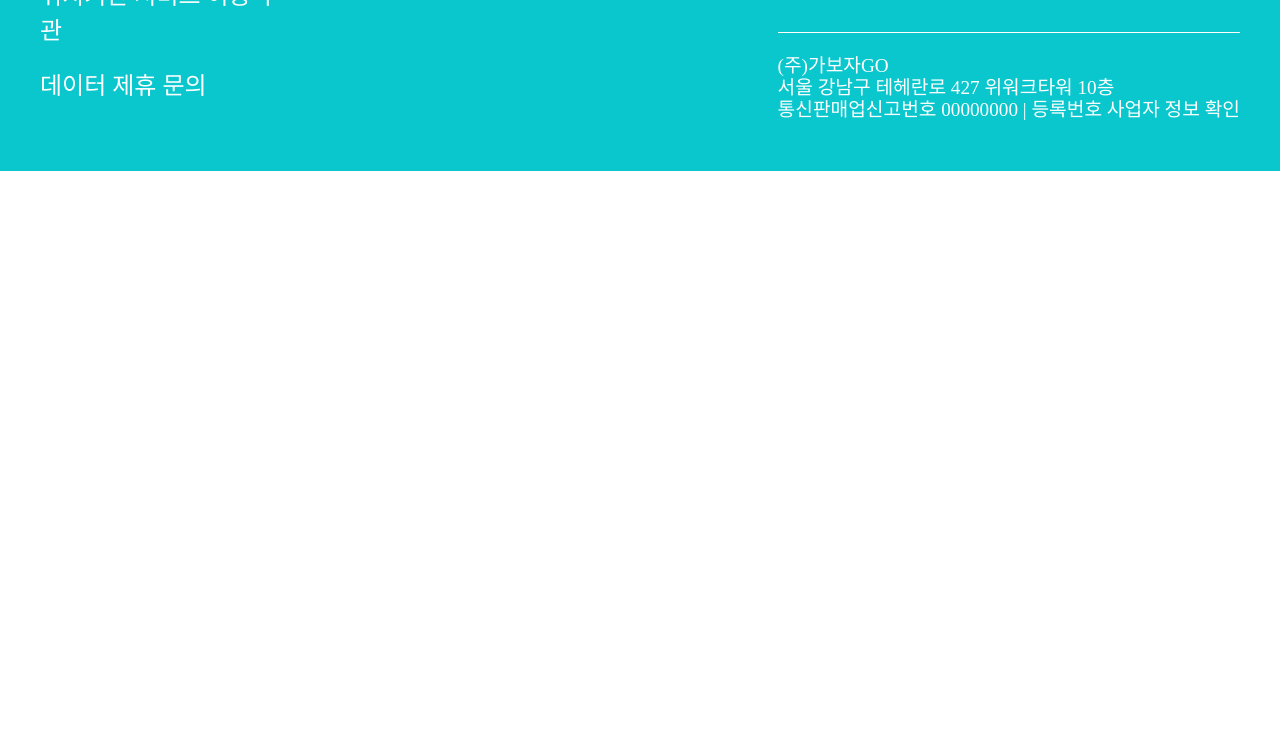
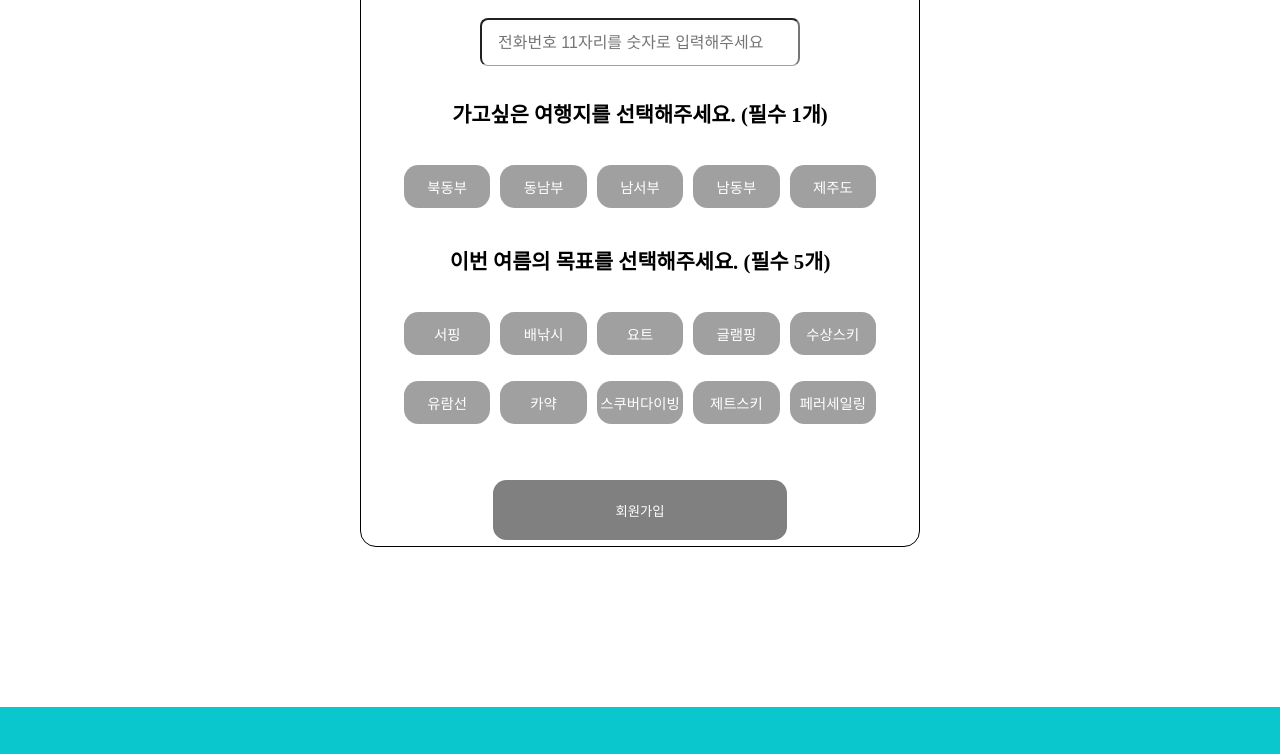
Before and after one commit to wecode-bootcamp-korea/47-2nd-gabozaGo-frontend, a React app: page /signup in a window 1280 px wide. Shown: the part 312-1066 px from the top of the page. Before the commit the page ends 800 px from the top, so only its background shows below. Built offline with nearby package versions, Linux system fonts and the light colour scheme; no server answers.

Commit message:
ADD: 카카오로그인 및 추가정보회원가입 통신완료

```diff
--- /dev/null
+++ b/public/data/location.json
@@ -0,0 +1,9 @@
+{
+  "location": [
+    { "id": 1, "name": "북동부" },
+    { "id": 2, "name": "동남부" },
+    { "id": 3, "name": "남서부" },
+    { "id": 4, "name": "남동부" },
+    { "id": 5, "name": "제주도" }
+  ]
+}
--- /dev/null
+++ b/public/data/tags.json
@@ -0,0 +1,14 @@
+{
+  "tags": [
+    { "id": 1, "name": "서핑" },
+    { "id": 2, "name": "배낚시" },
+    { "id": 3, "name": "요트" },
+    { "id": 4, "name": "글램핑" },
+    { "id": 5, "name": "수상스키" },
+    { "id": 6, "name": "유람선" },
+    { "id": 7, "name": "카약" },
+    { "id": 8, "name": "스쿠버다이빙" },
+    { "id": 9, "name": "제트스키" },
+    { "id": 10, "name": "페러세일링" }
+  ]
+}
--- a/public/index.html
+++ b/public/index.html
@@ -2,9 +2,7 @@
 <html lang="en">
   <head>
     <meta charset="utf-8" />
-    <meta name="viewport" content="width=device-width, initial-scale=1" />
-    <meta name="theme-color" content="#000000" />
-    <title>customHook references</title>
+    <title>가보자Go</title>
   </head>
   <body>
     <div id="root"></div>
--- a/src/Router.js
+++ b/src/Router.js
@@ -3,6 +3,9 @@ import { BrowserRouter, Routes, Route } from 'react-router-dom';
 import Main from './pages/Main/Main';
 import Footer from './components/Footer/Footer';
 import Nav from './components/Nav/Nav';
+import Login from './pages/Login/Login';
+import Oauth from './pages/Login/Oauth';
+import Signup from './pages/Login/Signup';
 
 const Router = () => {
   return (
@@ -10,6 +13,9 @@ const Router = () => {
       <Nav />
       <Routes>
         <Route path="/" element={<Main />} />
+        <Route path="/login" element={<Login />} />
+        <Route path="/oauth" element={<Oauth />} />
+        <Route path="/signup" element={<Signup />} />
       </Routes>
       <Footer />
     </BrowserRouter>
--- a/src/components/Nav/Nav.js
+++ b/src/components/Nav/Nav.js
@@ -25,7 +25,7 @@ const Nav = () => {
             value={searchText}
             onChange={handlnput}
           />
-          <Link to="/users/signin">
+          <Link to="/login">
             <LoginBtn>로그인</LoginBtn>
           </Link>
         </NavList>
--- /dev/null
+++ b/src/pages/Login/Login.js
@@ -0,0 +1,72 @@
+/*global Kakao*/
+import styled from 'styled-components';
+import variables from '../../styles/variables';
+import { Link } from 'react-router-dom';
+
+export const REST_API_KEY = process.env.REACT_APP_REST_API_KEY;
+export const REDIRECT_URI = process.env.REACT_APP_REDIRECT_URI;
+
+console.log(REST_API_KEY);
+console.log(REDIRECT_URI);
+
+export const KAKAO_AUTH_URI = `https://kauth.kakao.com/oauth/authorize?response_type=code&client_id=${REST_API_KEY}&redirect_uri=${REDIRECT_URI}`;
+
+const handleLogin = () => {
+  window.location.href = KAKAO_AUTH_URI;
+};
+
+const Login = () => {
+  return (
+    <LoginBody>
+      <LoginForm>
+        <Logo>가보자GO</Logo>
+        {/* <Link to={KAKAO_AUTH_URI}> */}
+        <KakaoLoginBtn
+          alt="kakaologin"
+          src="images/kakaologin.png"
+          onClick={handleLogin}
+        />
+        {/* </Link> */}
+        <Link to="/">
+          <ToMain>메인으로</ToMain>
+        </Link>
+      </LoginForm>
+    </LoginBody>
+  );
+};
+
+export default Login;
+
+const LoginBody = styled.div`
+  display: flex;
+  width: 100vw;
+  height: 100vh;
+`;
+
+const LoginForm = styled.div`
+  border: 1px solid black;
+  border-radius: 0.5em;
+  padding: 2em;
+  width: 25em;
+  height: 25em;
+  ${variables.flex}
+  flex-direction: column;
+  justify-content: space-around;
+  gap: 20px;
+  margin: auto;
+`;
+
+const Logo = styled.div`
+  font-size: 2.5em;
+  font-weight: 900;
+  padding-bottom: 1em;
+  color: black;
+`;
+
+const KakaoLoginBtn = styled.img`
+  height: 2.8em;
+`;
+
+const ToMain = styled.p`
+  font-size: 0.8em;
+`;
--- /dev/null
+++ b/src/pages/Login/Oauth.js
@@ -0,0 +1,27 @@
+/*global Kakao*/
+import { useEffect } from 'react';
+import { useLocation, useNavigate } from 'react-router-dom';
+
+const Oauth = () => {
+  const location = useLocation();
+  const CODE = location.search.split('=')[1];
+  const navigate = useNavigate();
+
+  useEffect(() => {
+    fetch(`http://10.58.52.101:3000/users/signin?code=${CODE}`)
+      .then(res => res.json())
+      .then(data => {
+        if (data && data.accessToken.newUser === false) {
+          localStorage.setItem('token', data.accessToken.accessToken);
+          navigate('/');
+        } else {
+          localStorage.setItem('token', data.accessToken.accessToken);
+          navigate('/signup');
+        }
+      });
+  }, []);
+
+  return <></>;
+};
+
+export default Oauth;
--- /dev/null
+++ b/src/pages/Login/Signup.js
@@ -0,0 +1,219 @@
+import { styled } from 'styled-components';
+import { useEffect, useState } from 'react';
+import { useNavigate } from 'react-router-dom';
+
+const Signup = () => {
+  const [phone, setPhone] = useState('');
+  const [activeTags, setActiveTags] = useState([]);
+  const [activeLocation, setActiveLocation] = useState('');
+  const [location, setLocation] = useState([]);
+  const [tag, setTag] = useState([]);
+  const navigate = useNavigate();
+
+  const [isSignupActive, setIsSignupActive] = useState(false);
+
+  useEffect(() => {
+    setIsSignupActive(activeLocation !== '' && activeTags.length >= 5);
+  }, [activeLocation, activeTags]);
+
+  const validateNumber = /^\d{0,11}$/;
+  const validatePhone = phone.length !== 0 && phone.length === 11;
+  const token = localStorage.getItem('token');
+  const changePhone = e => {
+    const inputValue = e.target.value;
+    setPhone(inputValue);
+  };
+
+  const changeLocation = locId => {
+    setActiveLocation(locId);
+  };
+
+  const changeTag = tagId => {
+    if (activeTags.indexOf(tagId) >= 0) {
+      setActiveTags(activeTags.filter(id => id !== tagId));
+    } else {
+      setActiveTags([...activeTags, tagId]);
+    }
+  };
+
+  useEffect(() => {
+    fetch('data/location.json')
+      .then(res => res.json())
+      .then(data => setLocation(data.location));
+  }, []);
+
+  useEffect(() => {
+    fetch('data/tags.json')
+      .then(res => res.json())
+      .then(data => setTag(data.tags));
+  }, []);
+
+  const addInfo = () => {
+    fetch('http://10.58.52.101:3000/users/info', {
+      method: 'POST',
+      headers: {
+        'Content-Type': 'application/json;charset=utf-8',
+        authorization: token,
+      },
+      body: JSON.stringify({
+        socialPlatform: 'kakao',
+        phoneNumber: phone,
+        userSpots: activeLocation,
+        userActivities: activeTags,
+      }),
+    }).then(res => {
+      if (res.status === 200) {
+        navigate('/');
+      }
+    });
+  };
+
+  return (
+    <SignupBody>
+      <SignupBox>
+        <Title> 회원가입</Title>
+        <InputBox>
+          <InputPhone
+            type="text"
+            name="phone"
+            value={phone}
+            onChange={changePhone}
+            placeholder="전화번호 11자리를 숫자로 입력해주세요"
+          />
+          <ErrorText>
+            {phone && !validateNumber.test(phone) && (
+              <ErrorMessage>숫자 11자리를 입력해주세요</ErrorMessage>
+            )}
+          </ErrorText>
+        </InputBox>
+        <SelectBox>
+          <SelectTitle>가고싶은 여행지를 선택해주세요. (필수 1개)</SelectTitle>
+          <TagBox>
+            {location.map(({ id, name }) => {
+              return (
+                <TagList key={id}>
+                  <Tag
+                    onClick={() => changeLocation(id)}
+                    active={Number(activeLocation) === id}
+                  >
+                    {name}
+                  </Tag>
+                </TagList>
+              );
+            })}
+          </TagBox>
+          <SelectTitle>이번 여름의 목표를 선택해주세요. (필수 5개)</SelectTitle>
+          <TagBox>
+            {tag.map(({ id, name }) => {
+              return (
+                <TagList key={id}>
+                  <Tag
+                    onClick={() => changeTag(id)}
+                    active={activeTags.indexOf(id) >= 0}
+                  >
+                    {name}
+                  </Tag>
+                </TagList>
+              );
+            })}
+          </TagBox>
+        </SelectBox>
+        <SignupButton
+          validatePhone={validatePhone}
+          isActive={isSignupActive}
+          onClick={addInfo}
+        >
+          회원가입
+        </SignupButton>
+      </SignupBox>
+    </SignupBody>
+  );
+};
+
+export default Signup;
+
+const SignupBody = styled.div`
+  width: 100vw;
+  display: flex;
+  justify-content: center;
+  padding: 10em 0;
+`;
+
+const SignupBox = styled.div`
+  display: flex;
+  align-items: center;
+  flex-direction: column;
+  justify-content: flex-start;
+  width: 35em;
+  height: 40em;
+  border: 1px solid black;
+  border-radius: 1em;
+`;
+const InputBox = styled.div``;
+
+const ErrorMessage = styled.span`
+  color: red;
+`;
+
+const Title = styled.h1`
+  padding: 1em 0;
+`;
+
+const InputPhone = styled.input`
+  width: 20em;
+  height: 3em;
+  border-bottom: 1px solid #a0a0a0;
+  border-radius: 0.5em;
+  padding: 0 1em;
+`;
+
+const ErrorText = styled.div`
+  margin-top: 0.7em;
+  text-align: center;
+`;
+
+const SelectBox = styled.div`
+  display: flex;
+  flex-direction: column;
+  align-items: center;
+`;
+
+const SelectTitle = styled.h1`
+  font-size: 1.3em;
+  padding: 1em 0 1em 0;
+`;
+
+const TagBox = styled.ul`
+  display: grid;
+  grid-template-columns: repeat(5, 1fr);
+  grid-gap: 10px;
+  margin-bottom: 1em;
+`;
+
+const TagList = styled.li`
+  padding-top: 1em;
+`;
+
+const Tag = styled.button`
+  width: 6em;
+  height: 3em;
+  border-radius: 1em;
+  font-size: 0.9em;
+  display: flex;
+  justify-content: center;
+  align-items: center;
+  color: white;
+  background-color: ${props => (props.active ? '#0099ff' : '#a0a0a0')};
+  border: 0px;
+`;
+
+const SignupButton = styled.button`
+  margin-top: 3em;
+  width: 22em;
+  height: 4.5em;
+  border: none;
+  border-radius: 1em;
+  background-color: ${props =>
+    props.validatePhone && props.isActive ? '#0099ff' : 'gray'};
+  color: white;
+`;
```
Also changed, not shown: public/images/kakaologin.png (added), 2 other files.
